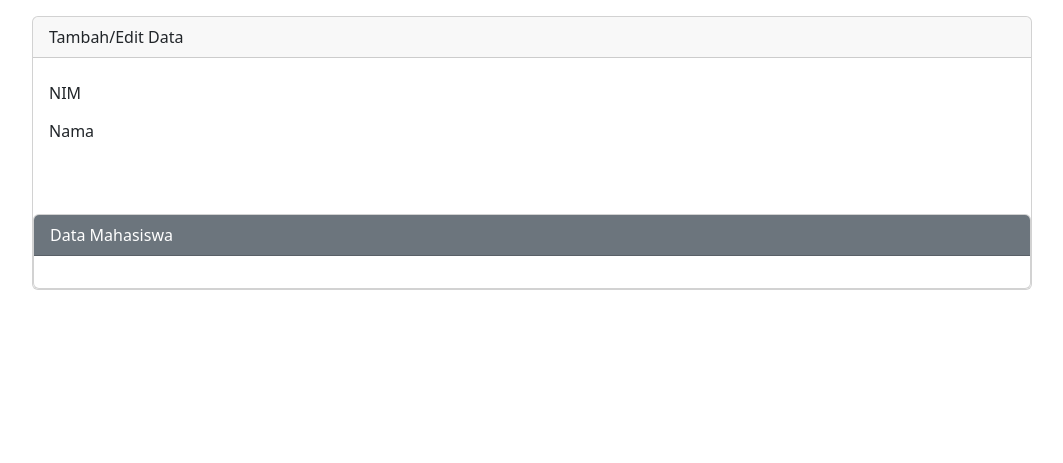
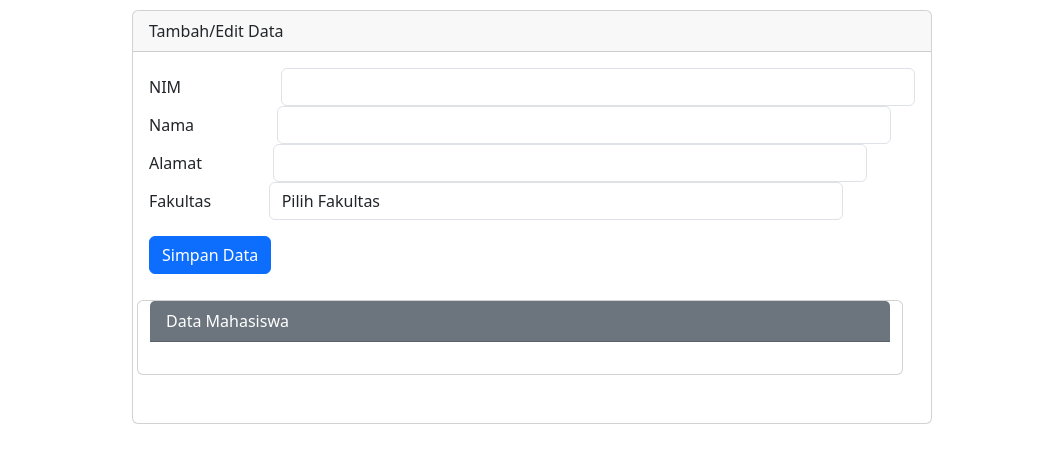
Before and after one commit to junglemain77/project0, a PHP site: page / in a window 1280 px wide. Shown: the top 463 px of the page, without its empty margins (108-1171 px from the left). Run offline with PHP 8.4, Linux system fonts and the light colour scheme; data that the repository does not hold is empty.

Commit message:
minor change

```diff
--- a/index.php
+++ b/index.php
@@ -8,6 +8,17 @@ $koneksi = mysqli_connect($host, $username, $password, $dbname);
 if (!$koneksi) {
   die("Tidak bisa terkoneksi ke database");
 }
+$nim      ="";
+$nama     ="";
+$alamat   ="";
+$fakultas ="";
+
+
+if(isset($_POST['submit'])){
+    $nim      = $_POST['nim'];
+
+}
+
 ?>
 
 <!DOCTYPE html>
@@ -21,11 +32,11 @@ if (!$koneksi) {
     integrity="sha384-T3c6CoIi6uLrA9TneNEoa7RxnatzjcDSCmG1MXxSR1GAsXEV/Dwwykc2MPK8M2HN" crossorigin="anonymous">
   <style>
     .mx-auto {
-      width: 1000px
+      width: 800px
     }
 
     .card {
-      margin-top: 16px
+      margin-top: 10px;
     }
   </style>
 </head>
@@ -42,14 +53,30 @@ if (!$koneksi) {
           <div class="mb-3 row">
             <label for="nim" class="col-sm-2 col-form-label">NIM</label>
             <div class="col-sm-10">
-              <input type="text" class="form-control-plaintext" id="nim" name="nim" value="<?php echo $nim?>">
+              <input type="text" class="form-control" id="nim" name="nim" value="<?php echo $nim?>">
             </div>
             <div class="mb-3 row">
             <label for="nama" class="col-sm-2 col-form-label">Nama</label>
             <div class="col-sm-10">
-              <input type="text" class="form-control-plaintext" id="nama" name="nama" value="<?php echo $nama?>">
+              <input type="text" class="form-control" id="nama" name="nama" value="<?php echo $nama?>">
+            </div>
+            <div class="mb-3 row">
+            <label for="nama" class="col-sm-2 col-form-label">Alamat </label>
+            <div class="col-sm-10">
+              <input type="text" class="form-control" id="alamat" name="alamat" value="<?php echo $alamat?>">
+            </div>
+            <div class="mb-3 row">
+            <label for="nama" class="col-sm-2 col-form-label">Fakultas </label>
+            <div class="col-sm-10">
+              <select class="form-control" id="fakultas">
+                <option value="">Pilih Fakultas</option>
+                <option value="Saintek" <?php if($fakultas == "saintek") echo "selected"?> >Saintek</option>
+                <option value="Soshum" <?php if($fakultas == "soshum") echo "selected"?>>Soshum</option>
+              </select>
             </div>
           </div>
+          <div class="col-12">
+            <input type="submit" name="simpan" value="Simpan Data" class="btn btn-primary"/>
         </form>
       </div>
     </div>
@@ -60,15 +87,10 @@ if (!$koneksi) {
         Data Mahasiswa
       </div>
       <div class="card-body">
-        <form action="" method="POST">
 
-        </form>
       </div>
     </div>
-
-
   </div>
-
 </body>
 
 </html>
```
